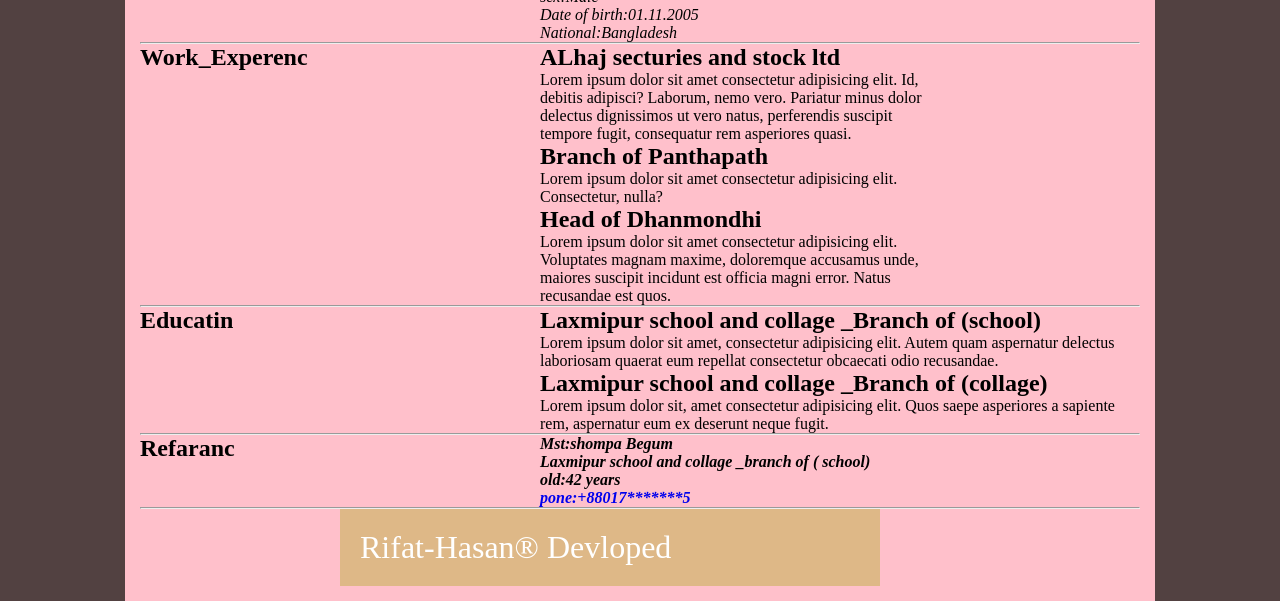
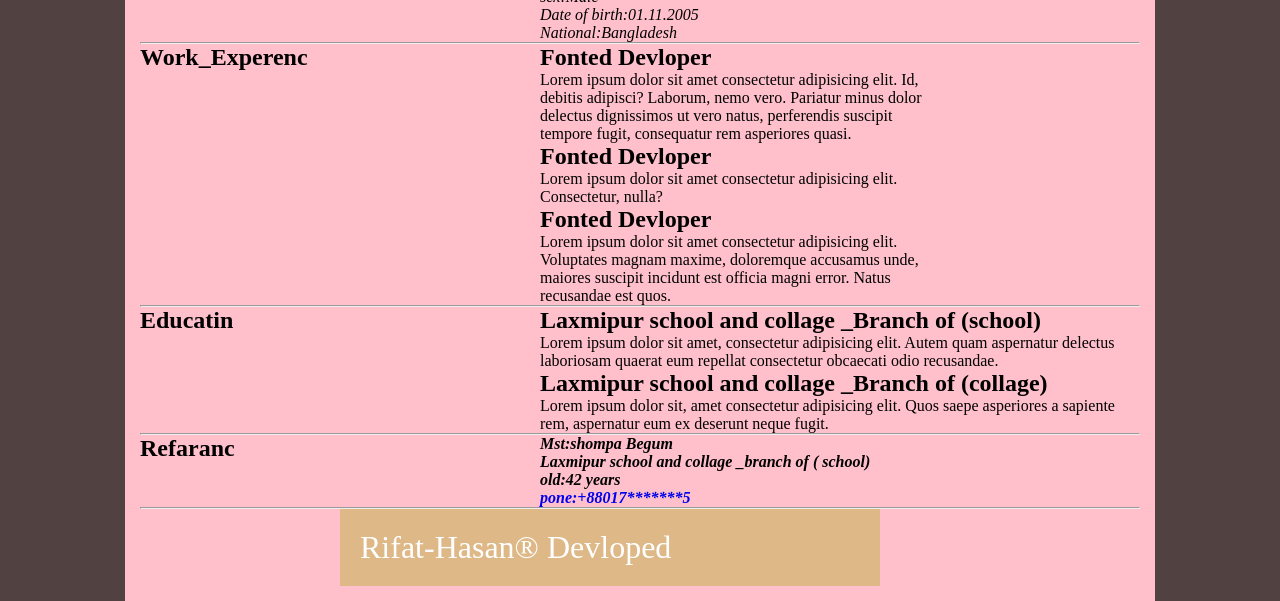
Before and after one commit to Rifat-hasan240/cv-project, a plain HTML site: page index.html in a window 1280 px wide. Shown: the part 210-811 px from the top of the page. Drawn offline with Linux system fonts and the light colour scheme.

Commit message:
work-wxperence text modified

```diff
--- a/index.html
+++ b/index.html
@@ -70,14 +70,14 @@
 
                   <div class="work1">
 
-                    <h2>ALhaj secturies and stock ltd </h2>
+                    <h2>Fonted Devloper </h2>
                     <p>Lorem ipsum dolor sit amet consectetur adipisicing elit. Id, debitis adipisci? Laborum, nemo vero. Pariatur minus dolor delectus dignissimos ut vero natus, perferendis suscipit tempore fugit, consequatur rem asperiores quasi.
                     </p>
 
-                    <h2>Branch of Panthapath</h2>
+                    <h2>Fonted Devloper</h2>
                     <p>Lorem ipsum dolor sit amet consectetur adipisicing elit. Consectetur, nulla?</p>
 
-                    <h2>Head of Dhanmondhi</h2>
+                    <h2>Fonted Devloper</h2>
                     <p>Lorem ipsum dolor sit amet consectetur adipisicing elit. Voluptates magnam maxime, doloremque accusamus unde, maiores suscipit incidunt est officia magni error. Natus recusandae est quos.
                     </p>
 
```
